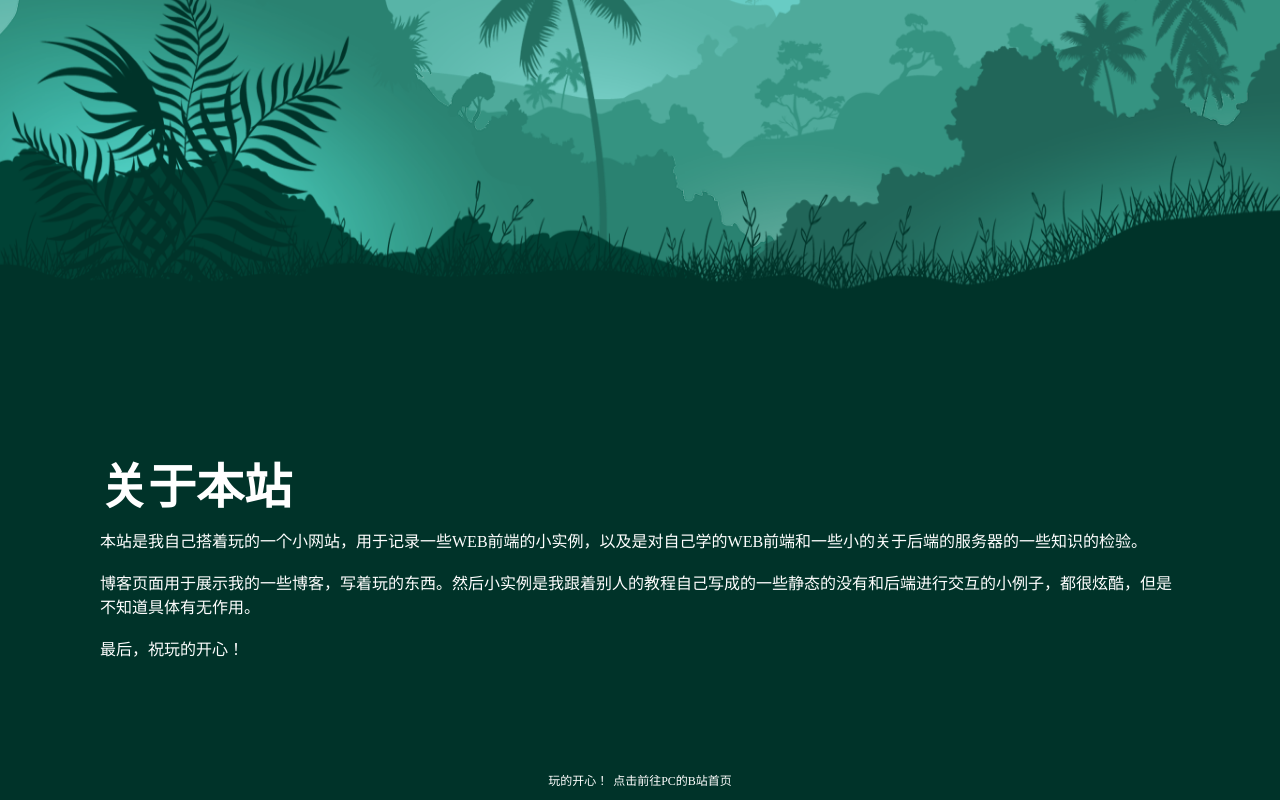
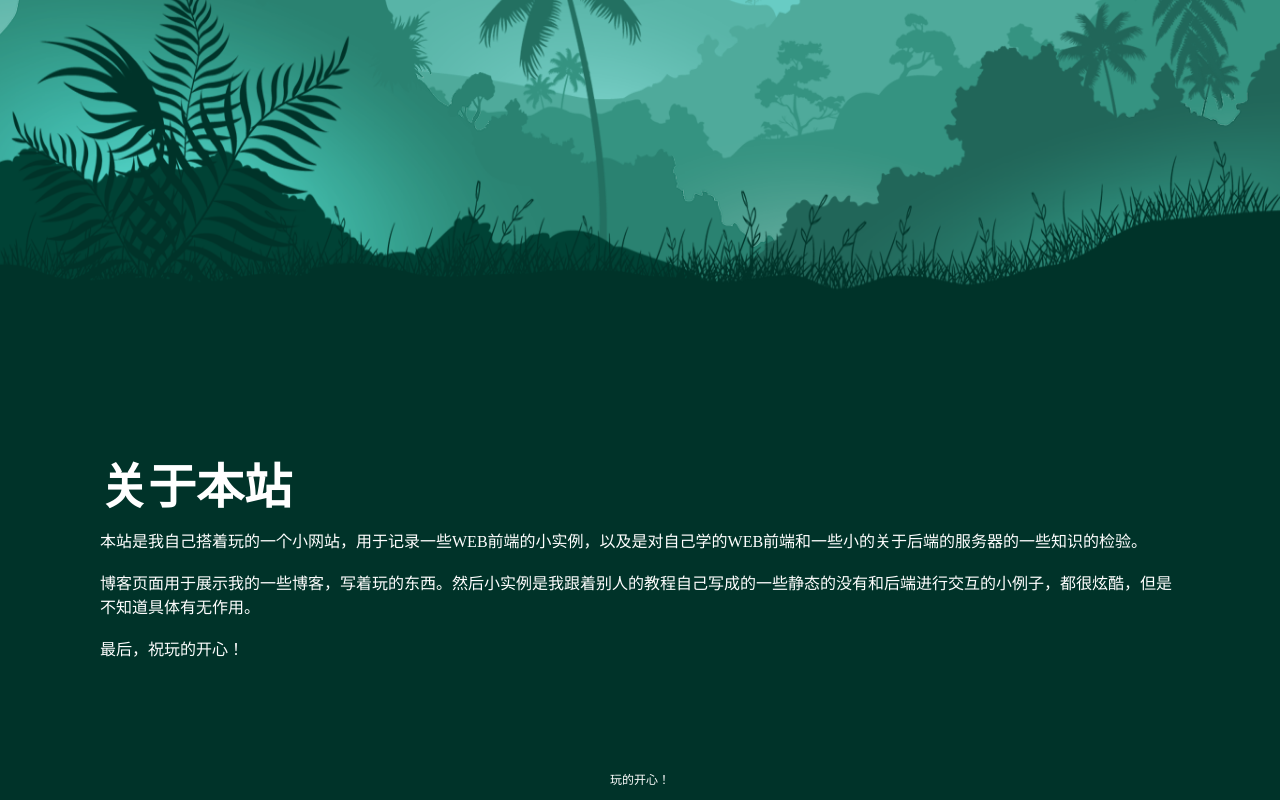
Before and after one commit to HITPC/my-blog---frontend-vue, a Vue app: page /index in a window 1280 px wide. Shown: the part 452-1252 px from the top of the page. Built offline with nearby package versions, Linux system fonts and the light colour scheme.

Commit message:
处理问题

```diff
--- a/src/view/index/index.vue
+++ b/src/view/index/index.vue
@@ -38,7 +38,6 @@
 
     <div class="footer-contanier">
       <span>玩的开心！</span>
-      <span><a href="https://space.bilibili.com/28836808?spm_id_from=333.1007.0.0" target="_blank">点击前往PC的B站首页</a></span>
     </div>
   </div>
 </template>
```
